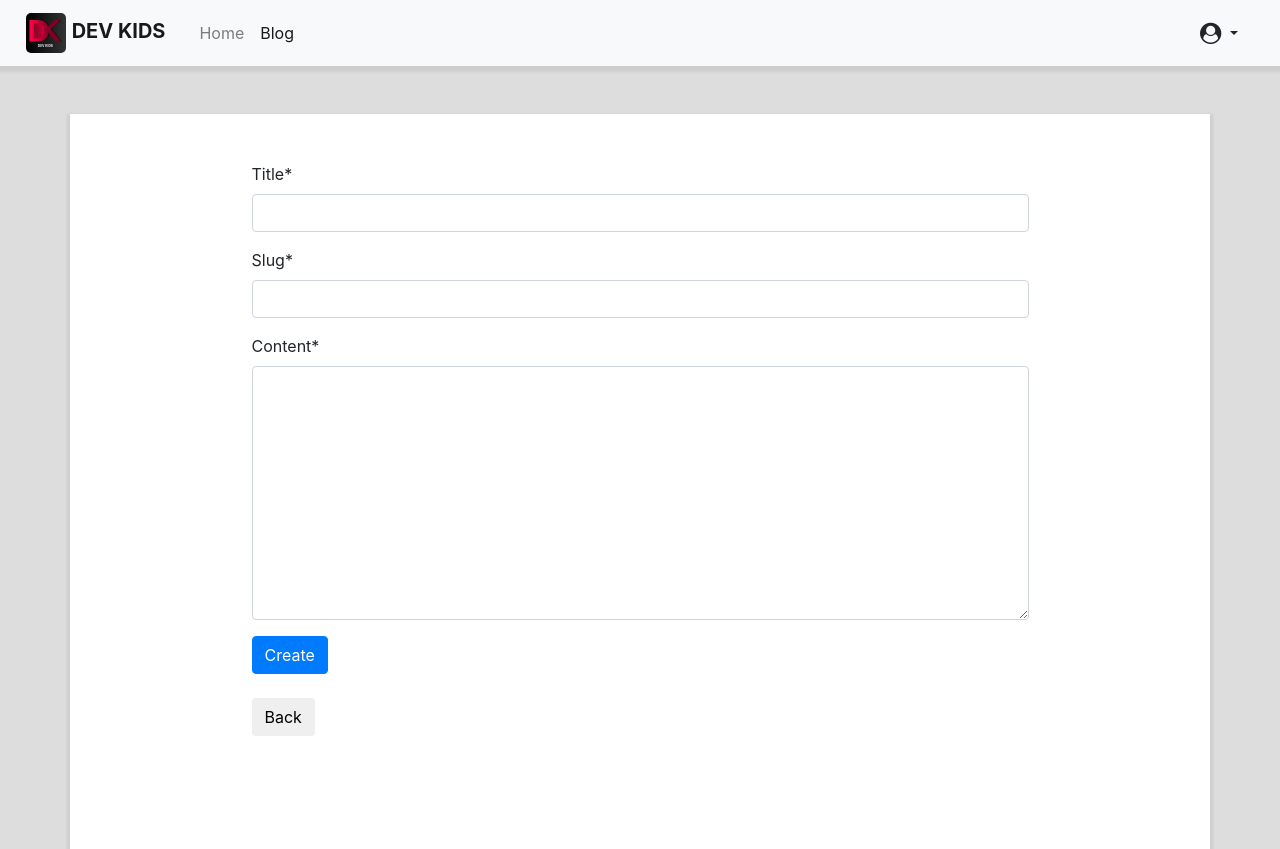
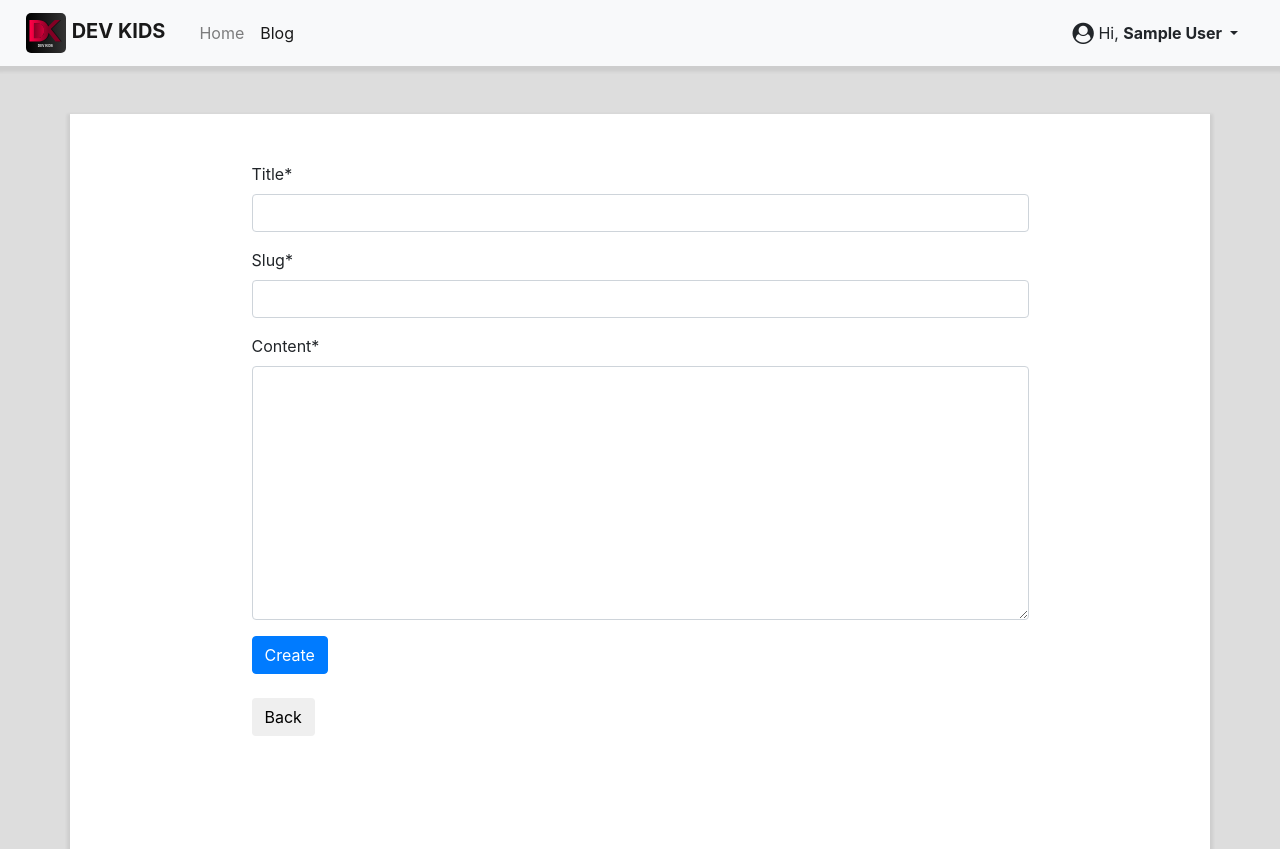
Before and after one commit to yahyaanwar/django-blog, a Django app: page /blog/create/ in a window 1280 px wide. Shown: the top 849 px of the page. Run offline with Django 3.2, Linux system fonts and the light colour scheme; the visitor is signed in with stand-in values (Sample User, id 1); some libraries are stand-ins or nearby versions.

Commit message:
[IMP] Improve navbar style and behaviour

```diff
--- a/templates/navbar.html
+++ b/templates/navbar.html
@@ -17,38 +17,58 @@
             <li class="nav-item {% if request.resolver_match.namespace == 'blog' %}active{% endif %}">
                 <a class="nav-link" href="{% url 'blog:index' %}">Blog</a>
             </li>
-            <li class="nav-item dropdown d-md-none {% if request.resolver_match.namespace == 'user' %}active{% endif %}">
-                <a class="nav-link" href="{% url 'user:index' %}" title="{{ user.email }}">
-                    <i class="fa fa-user-circle"></i>
-                    <strong>{{ user.username }}</strong>
+            {% if user.is_authenticated %}
+            <li class="nav-item dropdown d-md-none">
+                <a class="nav-link dropdown-toggle" href="#" id="navbarDropdownMenuLink" data-toggle="dropdown"
+                    aria-haspopup="true" aria-expanded="false">
+                    Hi,
+                    <strong>
+                        {% if user.first_name %}{{ user.first_name }}{% endif %}
+                        {% if user.last_name %}{{ user.last_name }}{% endif %}
+                        {% if not user.first_name and not user.last_name %}{{ user.username }}{% endif %}
+                    </strong>
+                </a>
+                <div class="dropdown-menu" aria-labelledby="navbarDropdownMenuLink">
+                    <a class="dropdown-item" href="{% url 'user:index' %}">
+                        Open Profile
+                    </a>
+                    <div class="dropdown-divider"></div>
+                    <a class="dropdown-item" href="{% url 'user:signout' %}">
+                        <i class="fa fa-sign-out"></i>
+                        Logout
+                    </a>
+                </div>
+            </li>
+            {% else %}
+            <div class="dropdown-divider"></div>
+            <li class="nav-item dropdown d-md-none">
+                <a class="btn btn-primary btn-sm" href="{% url 'user:signin' %}">
+                    Login
+                </a>
+                <a class="btn btn-secondary btn-sm" href="{% url 'user:signup' %}">
+                    Signup
                 </a>
             </li>
-            <li class="nav-item dropdown d-md-none {% if request.resolver_match.namespace == 'user' %}active{% endif %}">
-                <a class="nav-link" href="{% url 'user:signout' %}">
-                    <i class="fa fa-sign-out"></i> Logout
-                </a>
-            </li>
+            {% endif %}
         </ul>
     </div>
 
     <div class="d-none d-md-block">
         <span style="flex-grow: 1;"></span>
         {% if user.is_authenticated %}
-
         <div class="dropdown">
                 <a class="nav-link dropdown-toggle"  id="navbarDropdown" role="button" data-toggle="dropdown" aria-haspopup="true" aria-expanded="false">
                     <i class="fa fa-user-circle fa-lg"></i>
-                </a>
-                <div class="dropdown-menu dropdown-menu-right" aria-labelledby="navbarDropdown">
-                    <a class="dropdown-item" href="{% url 'user:index' %}" title="{{ user.email }}">
-                        Hi,
-                        <strong>
+                    Hi,
+                    <strong>
                         {% if user.first_name %}{{ user.first_name }}{% endif %}
                         {% if user.last_name %}{{ user.last_name }}{% endif %}
                         {% if not user.first_name and not user.last_name %}{{ user.username }}{% endif %}
-                        </strong>
-                        <br>
-                        {{user.email}}
+                    </strong>
+                </a>
+                <div class="dropdown-menu dropdown-menu-right" aria-labelledby="navbarDropdown">
+                    <a class="dropdown-item" href="{% url 'user:index' %}">
+                        Open Profile
                     </a>
                     <div class="dropdown-divider"></div>
                     <a class="dropdown-item" href="{% url 'user:signout' %}">
```
